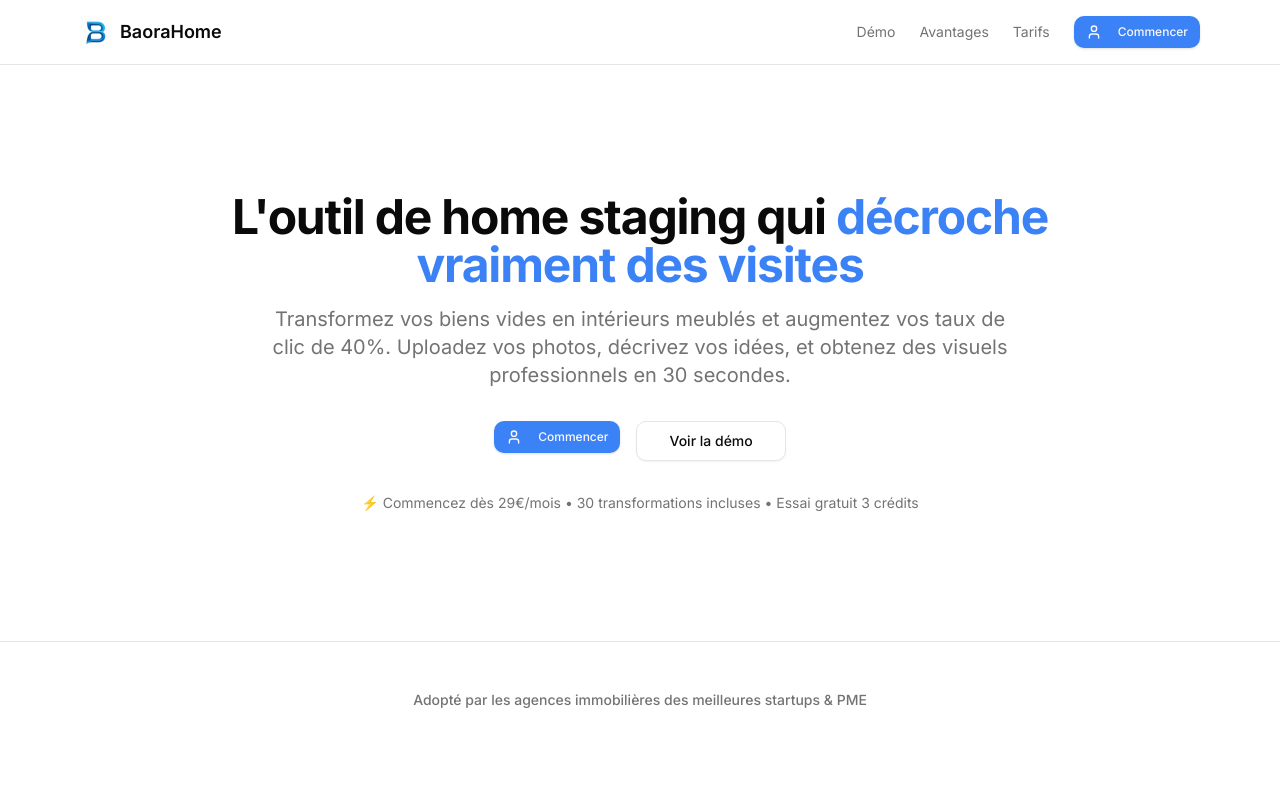
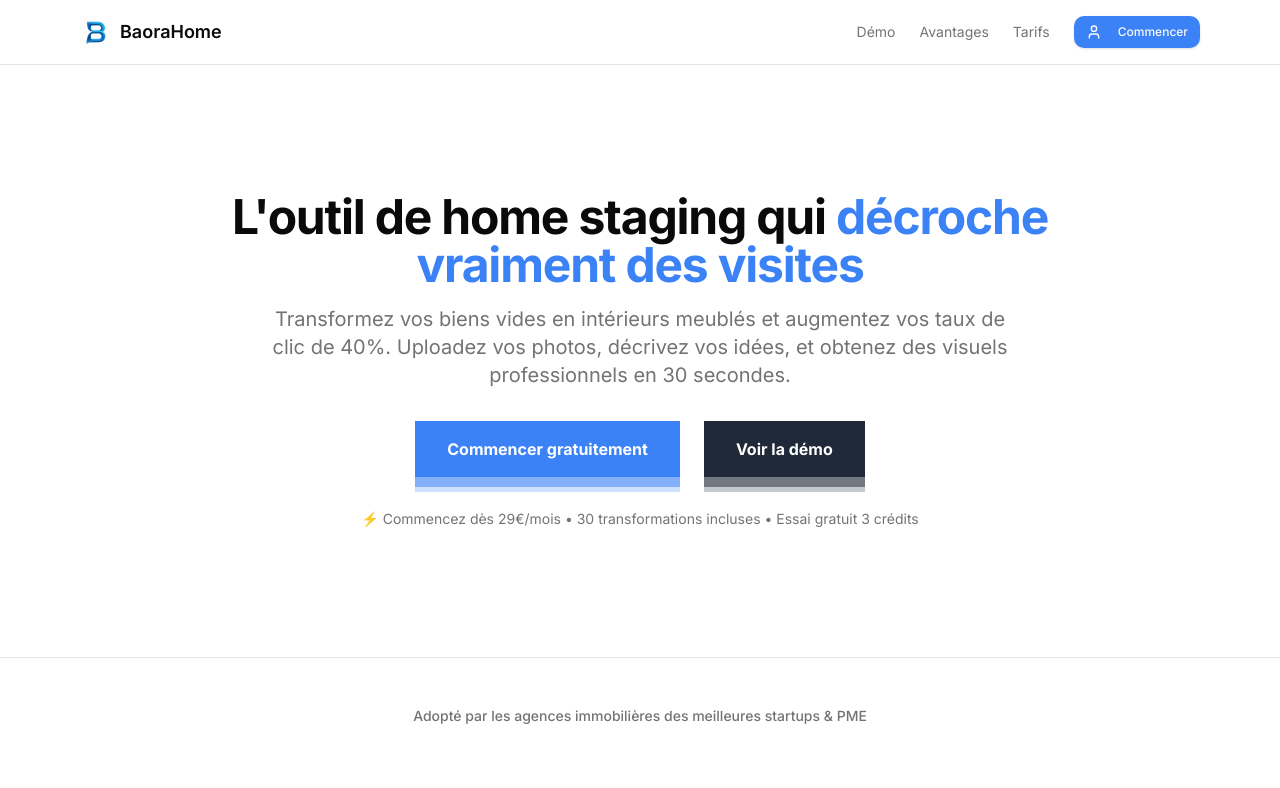
Before and after one commit to Jimmycode06/brandsnap.home, a Next.js app: page / in a window 1280 px wide. Shown: the top 788 px of the page. Built offline with nearby package versions, Linux system fonts and the light colour scheme; no server answers.

Commit message:
Ajout boutons 3D sur la landing page

```diff
--- a/app/(marketing)/page.tsx
+++ b/app/(marketing)/page.tsx
@@ -12,6 +12,7 @@ import { useAuth } from '@/contexts/auth-context'
 import { useCredits } from '@/contexts/credit-context'
 import { ArrowRight, CheckCircle, Clock, TrendingUp, Zap, ChevronLeft, ChevronRight, Upload, MessageSquare, Download, Home } from 'lucide-react'
 import { LogosCarousel } from '@/components/ui/logos-carousel'
+import { Button3D } from '@/components/ui/button-3d'
 
 export default function HomeStagingLandingPage() {
   const [beforeAfterSlider, setBeforeAfterSlider] = useState(50)
@@ -68,11 +69,13 @@ export default function HomeStagingLandingPage() {
               </p>
             </div>
 
-            <div className="flex flex-col sm:flex-row gap-4 justify-center">
-              <AuthButton />
-              <Button size="lg" variant="outline" asChild>
-                <Link href="#demo">Voir la démo</Link>
-              </Button>
+            <div className="flex flex-col sm:flex-row gap-6 justify-center items-center">
+              <Button3D href="#demo" variant="primary">
+                Commencer gratuitement
+              </Button3D>
+              <Button3D href="#demo" variant="secondary">
+                Voir la démo
+              </Button3D>
             </div>
 
             <p className="text-sm text-muted-foreground">
--- /dev/null
+++ b/components/ui/button-3d.tsx
@@ -0,0 +1,49 @@
+"use client"
+
+import { ReactNode } from "react"
+import Link from "next/link"
+
+interface Button3DProps {
+  children: ReactNode
+  href?: string
+  onClick?: () => void
+  className?: string
+  variant?: "primary" | "secondary"
+}
+
+export function Button3D({
+  children,
+  href,
+  onClick,
+  className = "",
+  variant = "primary"
+}: Button3DProps) {
+  const baseClasses = "group relative inline-flex items-center justify-center px-8 py-4 text-base font-bold text-white transition-all duration-300 ease-out hover:scale-105 active:scale-95"
+
+  const variantClasses = variant === "primary"
+    ? "bg-blue-500 hover:bg-blue-600 shadow-[0_10px_0_0_rgba(59,130,246,0.5),0_15px_0_0_rgba(59,130,246,0.25)] hover:shadow-[0_8px_0_0_rgba(59,130,246,0.5),0_12px_0_0_rgba(59,130,246,0.25)] active:shadow-[0_2px_0_0_rgba(59,130,246,0.5),0_4px_0_0_rgba(59,130,246,0.25)]"
+    : "bg-gray-800 hover:bg-gray-900 shadow-[0_10px_0_0_rgba(31,41,55,0.5),0_15px_0_0_rgba(31,41,55,0.25)] hover:shadow-[0_8px_0_0_rgba(31,41,55,0.5),0_12px_0_0_rgba(31,41,55,0.25)] active:shadow-[0_2px_0_0_rgba(31,41,55,0.5),0_4px_0_0_rgba(31,41,55,0.25)]"
+
+  const content = (
+    <span className="relative z-10 flex items-center gap-2">
+      {children}
+    </span>
+  )
+
+  if (href) {
+    return (
+      <Link href={href} className={`${baseClasses} ${variantClasses} ${className}`}>
+        {content}
+      </Link>
+    )
+  }
+
+  return (
+    <button
+      onClick={onClick}
+      className={`${baseClasses} ${variantClasses} ${className}`}
+    >
+      {content}
+    </button>
+  )
+}
```
